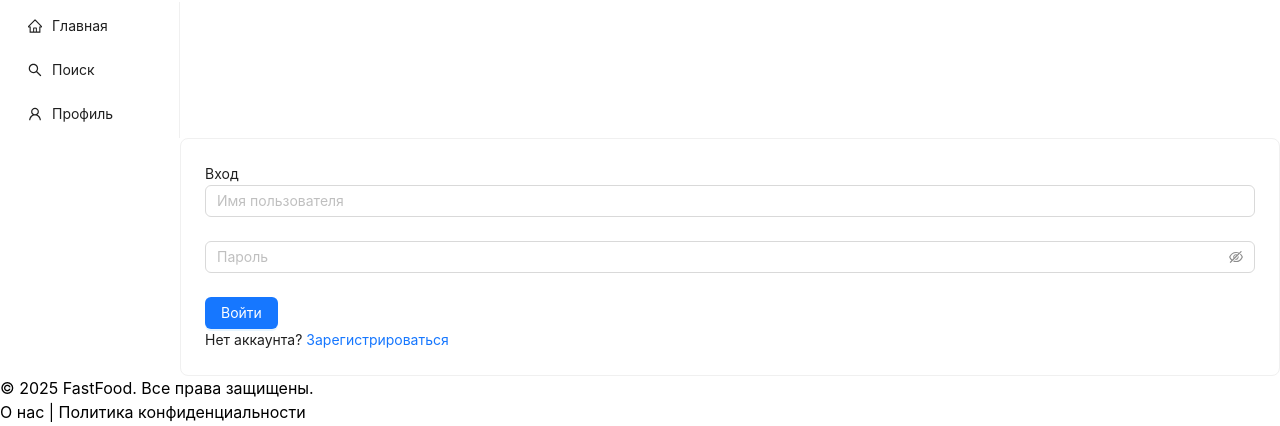
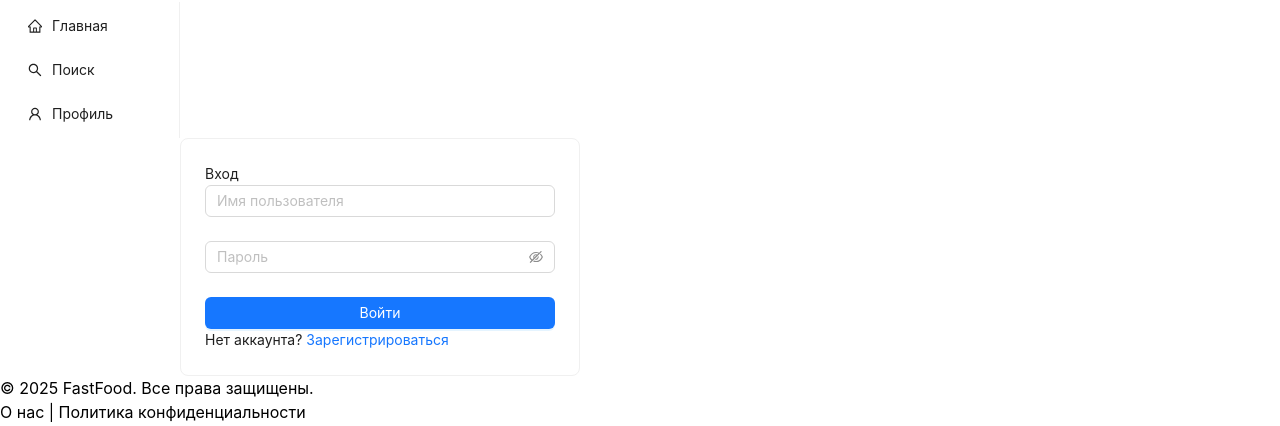
Before and after one commit to DrHardyc/shop_front, a React (Vite) app: page /login in a window 1280 px wide. Shown: the part 194-620 px from the top of the page. Built offline with nearby package versions, Linux system fonts and the light colour scheme.

Commit message:
- Центрировал формы логина и регистрации. Добавил к ним анимации. - Футер перестал быть статичным.

```diff
--- a/src/components/common/SiderMenu.jsx
+++ b/src/components/common/SiderMenu.jsx
@@ -26,7 +26,7 @@ export default function SiderMenu({ onCollapse }) {
 
     return (
         <motion.div
-            animate={{width: collapsed ? 70 : 180}}
+            animate={{width: collapsed ? 0 : 180}}
             transition={{duration: 0.3, ease: "easeInOut"}}
             className="fixed top-16 left-0 z-10"
         >
--- a/src/components/layout/Footer.jsx
+++ b/src/components/layout/Footer.jsx
@@ -2,7 +2,7 @@ import React from 'react';
 
 export default function Footer() {
     return (
-        <footer className="fixed bottom-0 left-0 w-full bg-white text-gray-800 py-4 hidden sm:block">
+        <footer className="w-full bg-white text-gray-800 py-4 hidden sm:block">
             <div className="container mx-auto text-center">
                 <p>&copy; 2025 FastFood. Все права защищены.</p>
                 <p>
--- a/src/components/layout/Header.jsx
+++ b/src/components/layout/Header.jsx
@@ -1,5 +1,5 @@
 import { Avatar, Layout, Input, Button } from "antd";
-import { UserOutlined } from "@ant-design/icons";
+import {MenuOutlined, UserOutlined} from "@ant-design/icons";
 import { Link } from "react-router-dom";
 import { useAuth } from "/src/context/AuthContext";
 
@@ -16,6 +16,13 @@ export default function Header() {
         <div className="sticky top-0 z-10 bg-white shadow-md">
             <Layout className="mx-auto px-5 py-4 w-full">
                 <div className="flex items-center justify-between gap-5">
+                    <div>
+                        {/*<Button*/}
+                        {/*    icon={<MenuOutlined />}*/}
+                        {/*    onClick={toggleMenu} // Передайте функцию из SiderMenu*/}
+                        {/*    className="md:hidden" // Скрыть на десктопах*/}
+                        {/*/>*/}
+                    </div>
                     <div className="flex items-center w-full gap-5">
                         <img
                             src="/img/logo/favicon.ico"
--- a/src/components/pages/Login.jsx
+++ b/src/components/pages/Login.jsx
@@ -1,6 +1,7 @@
+import { Button, Input, Card, Form } from "antd";
+import { Link } from "react-router-dom";
 import { useState } from "react";
-import { Button, Input, Form, message, Card } from "antd";
-import { Link } from "react-router-dom";
+import { motion } from "framer-motion";
 
 export default function Login() {
     const [loading, setLoading] = useState(false);
@@ -9,40 +10,52 @@ export default function Login() {
         setLoading(true);
         setTimeout(() => {
             setLoading(false);
-            message.success(`Добро пожаловать, ${values.username}!`);
+            console.log("Login Success:", values);
         }, 1000);
     };
 
     return (
-        <div className="absolute inset-0 flex justify-center items-center bg-gray-50">
-            <Card className="w-full max-w-sm shadow-xl p-6 bg-white rounded-xl">
-                <h1 className="text-2xl font-bold text-center mb-6">Вход</h1>
+        <motion.div
+            initial={{ opacity: 0, scale: 0.95 }}
+            animate={{ opacity: 1, scale: 1 }}
+            className="fixed inset-0 flex items-center justify-center"
+        >
+            <div
+                // style={{ paddingTop: '4rem', paddingBottom: '4rem' }} // Компенсация для фиксированного Header/Footer
+            >
+                <Card
+                    className="w-full ml-10 max-w-sm shadow-xl p-6 bg-white rounded-xl"
+                    style={{ maxWidth: '400px'}} // Фиксируем максимальную ширину
+                >
+                    <h2 className="text-center text-2xl font-bold mb-6">Вход</h2>
                     <Form onFinish={onFinish} className="space-y-4">
-                    <Form.Item
-                        name="username"
-                        rules={[{ required: true, message: "Введите имя пользователя!" }]}
-                    >
-                        <Input placeholder="Имя пользователя" />
+                        <Form.Item name="username" rules={[{ required: true, message: "Введите имя пользователя!" }]}>
+                            <Input
+                                placeholder="Имя пользователя"
+                                className="hover:border-blue-500 focus:border-blue-500" // Кастомные стили инпута
+                            />
                         </Form.Item>
-                    <Form.Item
-                        name="password"
-                        rules={[{ required: true, message: "Введите пароль!" }]}
-                    >
-                        <Input.Password placeholder="Пароль" />
+                        <Form.Item name="password" rules={[{ required: true, message: "Введите пароль!" }]}>
+                            <Input.Password
+                                placeholder="Пароль"
+                                className="hover:border-blue-500 focus:border-blue-500"
+                            />
                         </Form.Item>
                         <Button
                             type="primary"
                             htmlType="submit"
-                        className="w-full"
+                            block
                             loading={loading}
+                            className="bg-blue-600 hover:bg-blue-700" // Переопределение стилей Ant Design
                         >
                             Войти
                         </Button>
-                    <p className="text-sm text-gray-600 text-center">
-                        Нет аккаунта? <Link to="/register">Зарегистрироваться</Link>
+                        <p className="text-sm text-gray-600 text-center mt-4">
+                            Нет аккаунта? <Link to="/register" className="text-blue-600 hover:text-blue-800">Зарегистрироваться</Link>
                         </p>
                     </Form>
                 </Card>
             </div>
+        </motion.div>
     );
 }
--- a/src/components/pages/Register.jsx
+++ b/src/components/pages/Register.jsx
@@ -1,6 +1,7 @@
 import { useState } from "react";
 import { Button, Input, Card, Form } from "antd";
 import { Link } from "react-router-dom";
+import { motion } from "framer-motion";
 
 export default function Register() {
     const [loading, setLoading] = useState(false);
@@ -14,18 +15,29 @@ export default function Register() {
     };
 
     return (
-        <div className="flex justify-center pt-16 w-full bg-gray-50 max-h-100">
-            <Card className="w-full max-w-sm shadow-xl p-6 bg-white rounded-xl">
+        <motion.div
+            initial={{ opacity: 0, scale: 0.95 }}
+            animate={{ opacity: 1, scale: 1 }}
+            className="fixed inset-0 flex items-center justify-center"
+        >
+            <div
+                // className="fixed inset-0 bg-gray-50 flex items-center justify-center"
+                style={{ paddingTop: '4rem', paddingBottom: '4rem' }} // Компенсация для фиксированного Header/Footer
+            >
+                <Card
+                    className="w-full max-w-sm shadow-xl p-6 bg-white rounded-xl"
+                    style={{maxWidth: '400px'}} // Фиксируем максимальную ширину
+                >
                     <h2 className="text-center text-2xl font-bold mb-6">Регистрация</h2>
                     <Form onFinish={onFinish} className="space-y-4">
-                    <Form.Item name="username" rules={[{ required: true, message: "Введите имя пользователя!" }]}>
-                        <Input placeholder="Имя пользователя" />
+                        <Form.Item name="username" rules={[{required: true, message: "Введите имя пользователя!"}]}>
+                            <Input placeholder="Имя пользователя"/>
                         </Form.Item>
-                    <Form.Item name="email" rules={[{ required: true, message: "Введите email!", type: "email" }]}>
-                        <Input placeholder="Email" />
+                        <Form.Item name="email" rules={[{required: true, message: "Введите email!", type: "email"}]}>
+                            <Input placeholder="Email"/>
                         </Form.Item>
-                    <Form.Item name="password" rules={[{ required: true, message: "Введите пароль!" }]}>
-                        <Input.Password placeholder="Пароль" />
+                        <Form.Item name="password" rules={[{required: true, message: "Введите пароль!"}]}>
+                            <Input.Password placeholder="Пароль"/>
                         </Form.Item>
                         <Button type="primary" htmlType="submit" block loading={loading}>
                             Зарегистрироваться
@@ -36,5 +48,6 @@ export default function Register() {
                     </Form>
                 </Card>
             </div>
+        </motion.div>
     );
 }
```
Lines whose indentation alone changed are shown as unchanged.
